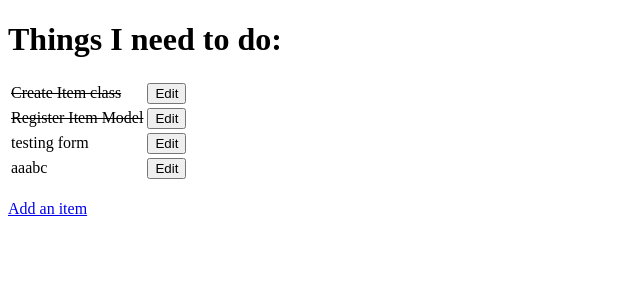
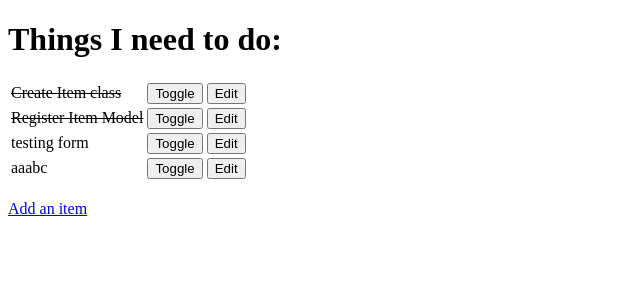
Before and after one commit to Joe-Collins-1986/Hello_Django, a Django app: page / in a window 1280 px wide. Shown: the top 300 px of the page, without its empty margins (0-640 px from the left). Run offline with Django 3.2, Linux system fonts and the light colour scheme; data comes from the database, SQL or seed files in the repository; both versions use the stored data as it was after the commit.

Commit message:
add toggle functionality

```diff
--- a/django_todo/urls.py
+++ b/django_todo/urls.py
@@ -15,11 +15,12 @@ Including another URLconf
 """
 from django.contrib import admin
 from django.urls import path
-from todo.views import get_todo_list, add_item, edit_item
+from todo import views
 
 urlpatterns = [
     path('admin/', admin.site.urls),
-    path('', get_todo_list, name='get_todo_list'),
-    path('add', add_item, name='add_item'),
-    path('edit/<item_id>', edit_item, name='edit')
+    path('', views.get_todo_list, name='get_todo_list'),
+    path('add', views.add_item, name='add_item'),
+    path('edit/<item_id>', views.edit_item, name='edit'),
+    path('toggle/<item_id>', views.toggle_item, name='toggle')
 ]
--- a/todo/templates/todo/todo_list.html
+++ b/todo/templates/todo/todo_list.html
@@ -17,6 +17,11 @@
                 <td>{{ item.name }}</td>
             {% endif %}
                 <td>
+                    <a href="/toggle/{{ item.id }}"">
+                        <button>Toggle</button>
+                    </a>
+                </td>
+                <td>
                     <a href="/edit/{{ item.id }}"">
                         <button>Edit</button>
                     </a>
--- a/todo/views.py
+++ b/todo/views.py
@@ -36,3 +36,10 @@ def edit_item(request, item_id):
         "form": form
     }
     return render(request, 'todo/edit_item.html', context)
+
+
+def toggle_item(request, item_id):
+    item = get_object_or_404(Item, id=item_id)
+    item.done = not item.done
+    item.save()
+    return redirect("get_todo_list")
```
Also changed, not shown: db.sqlite3.
